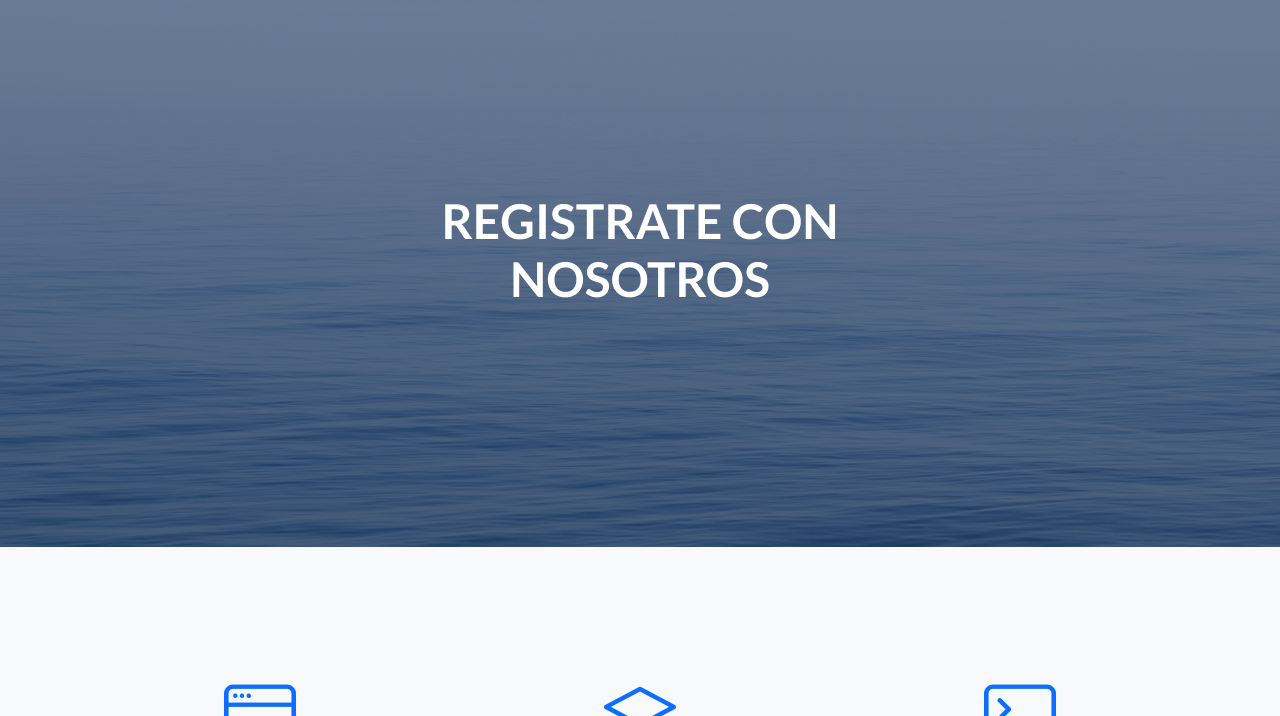
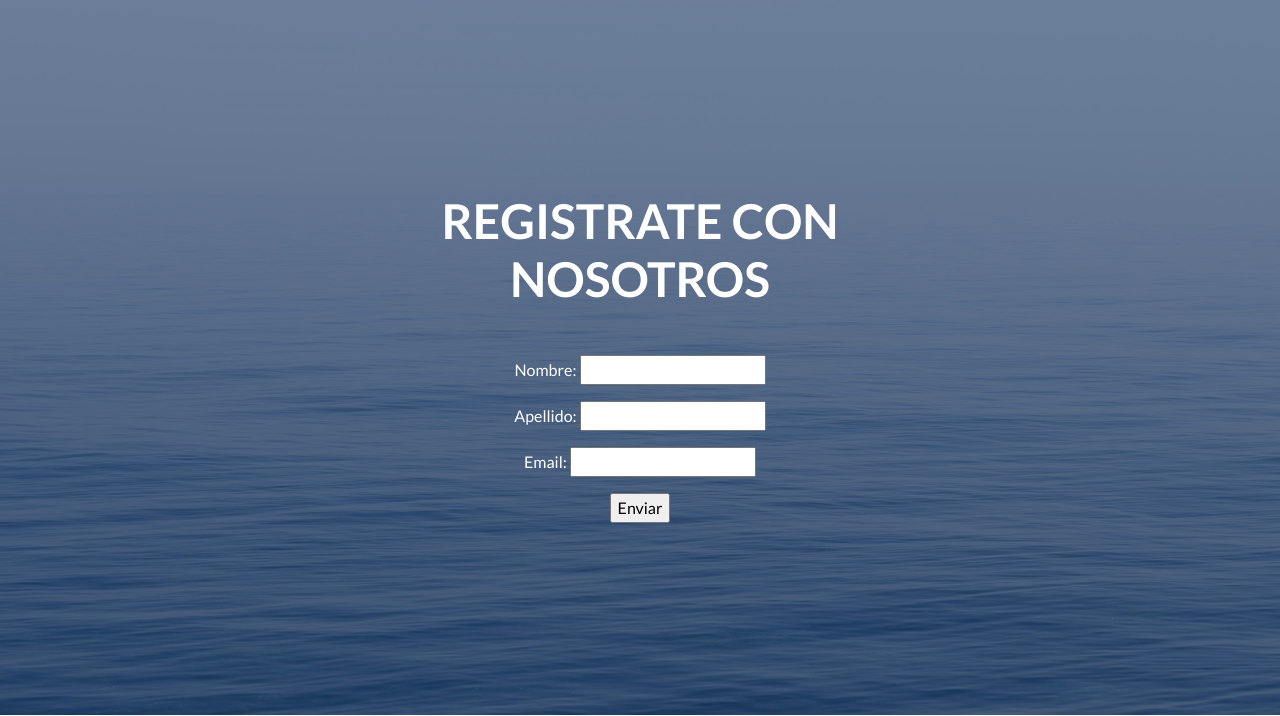
Before and after one commit to davidalvarezar/Entrega1Alvarez, a Django app: page /App_Tienda/presentacion/ in a window 1280 px wide. Shown: the part 66-782 px from the top of the page. Run offline with Django 4.2, Linux system fonts and the light colour scheme; some libraries are stand-ins or nearby versions.

Commit message:
primer formulario

```diff
--- a/App_Tienda/templates/App_Tienda/presentacion.html
+++ b/App_Tienda/templates/App_Tienda/presentacion.html
@@ -5,4 +5,11 @@
 
 {% block titulo %}
 <h1 class="mb-5">REGISTRATE CON NOSOTROS</h1>
+<form action="/registro/" method="POST">
+    <p>Nombre: <input type="text" name="nombre"></p>
+    <p>Apellido: <input type="text" name="apellido"></p>
+    <p>Email: <input type="text" name="Email"></p>
+    <input type="submit" value="Enviar">
+</form>
+
 {% endblock %}
```
Also changed, not shown: App_Tienda/templates/registro.html (added, +12 -0 lines).
